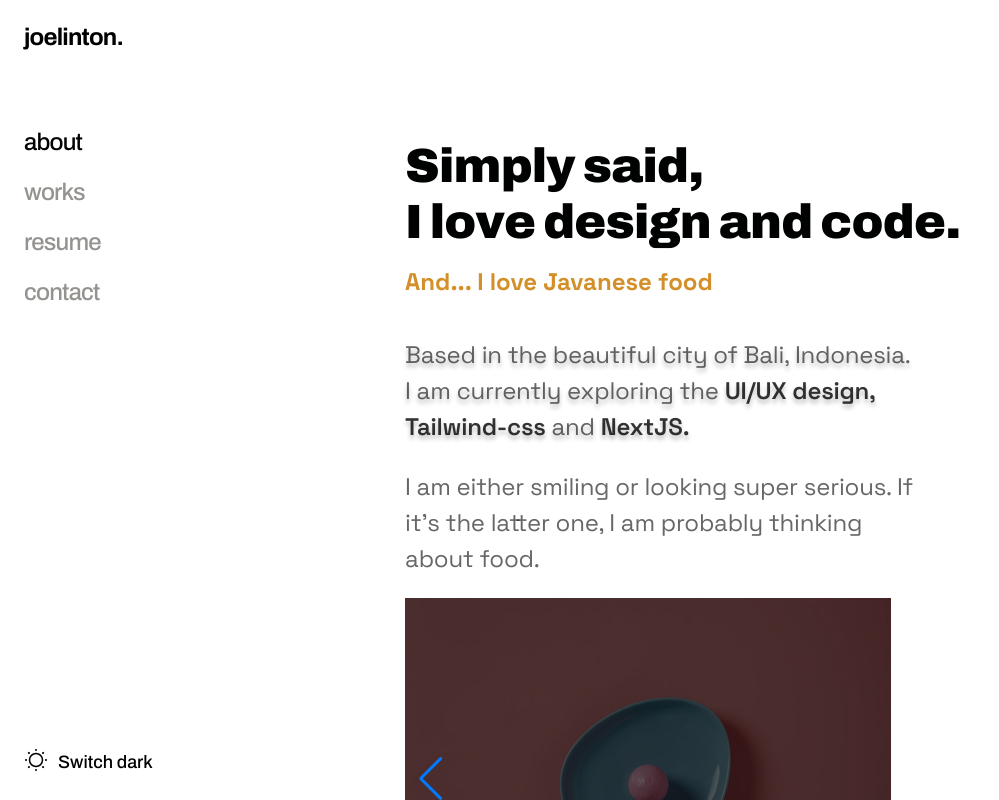
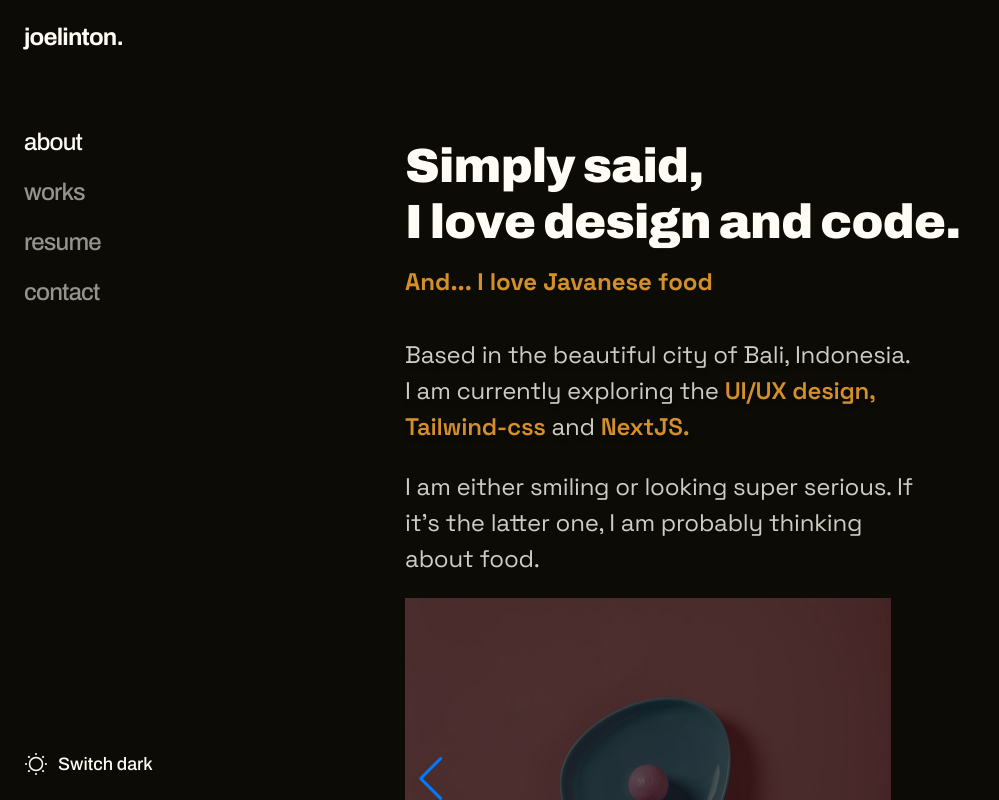
Before and after one commit to Uskovdanya/joelinton, a website: page src/index.html in a window 1280 px wide. Both pictures are taken after a click on the element "Switch dark". Shown: the top 800 px of the page, without its empty margins (0-999 px from the left). Drawn offline with Linux system fonts and the light colour scheme; files whose address does not match are found by name.

Commit message:
dark mode started

```diff
--- a/src/assets/css/style.css
+++ b/src/assets/css/style.css
@@ -3,14 +3,14 @@
   padding: 0;
   box-sizing: border-box;
 }
-:root {
+/*:root {
   --dark: #0C0B05;
-  --sizeindex: calc(1vw + 1vh);/* в зависимости от индекса будет рассчитывать размер шрифта */
+  --sizeindex: calc(1vw + 1vh);
   --transition: .75s cubic-bezier(.2, .6, 0, 1);
   --white: #fff;
   --black: #000201;
   --graytext: #959390;
-}
+}*/
 button {
   cursor: pointer;
 }
@@ -63,11 +63,33 @@ ul {
 body,html {
   width: 100%;
   height: 100%;
-  background-color: var(--white);
+
   display: flex;
   gap: 282px;
   /*overflow: hidden;*/ /* нужно указывать для конкретной секции */
   /*font-size: calc(var(--sizeindex) * .8);*//*крутое свойство для шрифта*/
+}
+body {
+  --dark: #0C0B05;
+  --sizeindex: calc(1vw + 1vh);
+  --transition: .75s cubic-bezier(.2, .6, 0, 1);
+  --background-color: #fff;
+  --black: #000201;
+  --menuText: #959390;
+  --accentColor: #D3902A;
+  --grayColor: rgba(0, 2, 1, 0.6);
+  --lightBlack: rgba(0, 2, 1, 0.8);
+  --shadowColor: rgba(0, 0, 0, 0.25);
+  background-color: var(--background-color);
+  transition: var(--transition);
+
+}
+body.dark-mode {
+  --background-color: #0C0B05;
+  --black: #FFFCF5;
+  --grayColor: rgba(255, 252, 245, 0.8);
+  --lightBlack: #D3902A;
+
 }
 .promo__content {
 
@@ -109,7 +131,7 @@ body,html {
   font-size: 24px;
   line-height: 26px;
   letter-spacing: -0.8px;
-  color: var(--graytext);
+  color: var(--menuText);
   text-decoration: none;
   transition: .75s ease;
 
@@ -118,24 +140,33 @@ body,html {
 .menu__item-link:hover {
   color: var(--black);
 }
-.navbar__darkmode {
+.navbar__switcher {
   position: fixed;
   bottom: 24px;
   left: 24px;
   display: flex;
   align-items: center;
+  cursor: pointer;
+}
+.navbar__switcher span {
+  margin-left: 10px;
   font-family: 'archivo_m';
   font-weight: 500;
   font-size: 18px;
   line-height: 20px;
   color: var(--black);
-  transition: .75s ease;
-  cursor: pointer;
 }
 
-.navbar__darkmode span {
-  margin-right: 10px;
+.navbar__switcher {
+
+  fill: var(--background-color);
+
 }
+.sun {
+  stroke: var(--black);
+}
+
+
 .promo {
   margin-top: 138px;
 }
@@ -156,7 +187,7 @@ body,html {
   font-weight: 700;
   font-size: 24px;
   line-height: 31px;
-  color: #D3902A;
+  color: var(--accentColor);
   margin-bottom: 40px;
 }
 .promo__about-text {
@@ -165,18 +196,18 @@ body,html {
   font-size: 24px;
   line-height: 36px;
   letter-spacing: -0.25px;
-  color: rgba(0, 2, 1, 0.6);
+  color: var(--grayColor);
   width: 508px;
 
 }
 .promo__about-text span {
   font-weight: 600;
-  color: rgba(0, 2, 1, 0.8);
-  text-shadow: 0px 4px 4px rgba(0, 0, 0, 0.25);
+  color: var(--lightBlack);
+  text-shadow: 0px 4px 4px var(--shadowColor);
 }
 .promo__about-text_buttom {
   margin-bottom: 24px;
-  text-shadow: 0px 4px 4px rgba(0, 0, 0, 0.25);
+  text-shadow: 0px 4px 4px var(--shadowColor);
 }
 .promo__about-text_subtext {
   margin-bottom: 21px;
@@ -191,7 +222,7 @@ body,html {
   font-size: 24px;
   line-height: 36px;
   letter-spacing: -0.25px;
-  color: rgba(0, 2, 1, 0.6);
+  color: var(--menuText);
 }
 .promo__works-subheader {
   margin-bottom: 54px;
--- a/src/index.html
+++ b/src/index.html
@@ -99,15 +99,15 @@
 
     </main>
 
-    <div class="navbar__darkmode">
+    <div class="navbar__switcher">
 
-      <span>
-      <svg width="24" height="24" viewBox="0 0 24 24" fill="none" xmlns="http://www.w3.org/2000/svg">
-      <path d="M12 18.5C15.5899 18.5 18.5 15.5899 18.5 12C18.5 8.41015 15.5899 5.5 12 5.5C8.41015 5.5 5.5 8.41015 5.5 12C5.5 15.5899 8.41015 18.5 12 18.5Z" stroke="#000201" stroke-width="1.5" stroke-linecap="round" stroke-linejoin="round"/>
-      <path d="M19.14 19.14L19.01 19.01M19.01 4.99L19.14 4.86L19.01 4.99ZM4.86 19.14L4.99 19.01L4.86 19.14ZM12 2.08V2V2.08ZM12 22V21.92V22ZM2.08 12H2H2.08ZM22 12H21.92H22ZM4.99 4.99L4.86 4.86L4.99 4.99Z" stroke="#000201" stroke-width="2" stroke-linecap="round" stroke-linejoin="round"/>
+
+      <svg width="24" height="24" viewBox="0 0 24 24" xmlns="http://www.w3.org/2000/svg">
+      <path class="sun" d="M12 18.5C15.5899 18.5 18.5 15.5899 18.5 12C18.5 8.41015 15.5899 5.5 12 5.5C8.41015 5.5 5.5 8.41015 5.5 12C5.5 15.5899 8.41015 18.5 12 18.5Z" stroke="#000201" stroke-width="1.5" stroke-linecap="round" stroke-linejoin="round"/>
+      <path class="sun" d="M19.14 19.14L19.01 19.01M19.01 4.99L19.14 4.86L19.01 4.99ZM4.86 19.14L4.99 19.01L4.86 19.14ZM12 2.08V2V2.08ZM12 22V21.92V22ZM2.08 12H2H2.08ZM22 12H21.92H22ZM4.99 4.99L4.86 4.86L4.99 4.99Z" stroke="#000201" stroke-width="2" stroke-linecap="round" stroke-linejoin="round"/>
       </svg>
-      </span>
-      Switch dark
+
+      <span class="span">Switch dark</span>
     </div>
 
 
--- a/src/js/modules/darkMode.js
+++ b/src/js/modules/darkMode.js
@@ -1,6 +1,30 @@
+const switcher = document.querySelector('.navbar__switcher');
+const span = document.querySelector('.span');
+function change() {
+  if (span.value === "Switch dark") {
+    span.value === "Switch light";
+  }  else {
+    span.value === "Switch dark";
+  }
+
+}
 function darkMode() {
-  const header = document.querySelectorAll('')
+  const body = document.body;
+  const wasDarkmode = localStorage.getItem('darkmode') === 'true';
+
+  localStorage.setItem('darkmode', !wasDarkmode);
+  body.classList.toggle('dark-mode', !wasDarkmode);
+  change();
 }
 
 
+
+switcher.addEventListener('click', darkMode);
+
+function onload() {
+  document.body.classList.toggle('dark-mode', localStorage.getItem('darkmode') === 'true');
+}
+
+document.addEventListener('DOMContentLoaded', onload);
+
 export default darkMode;
```
Also changed, not shown: dist/assets/css/style.css, dist/index.html, dist/script.js, 1 other file.
